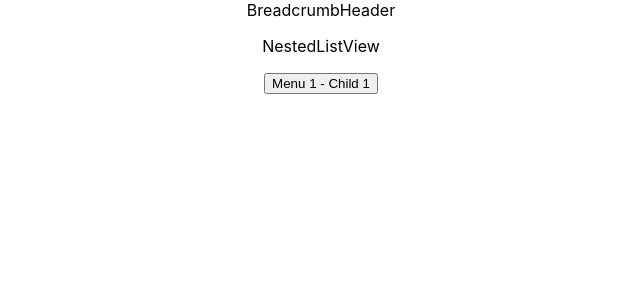
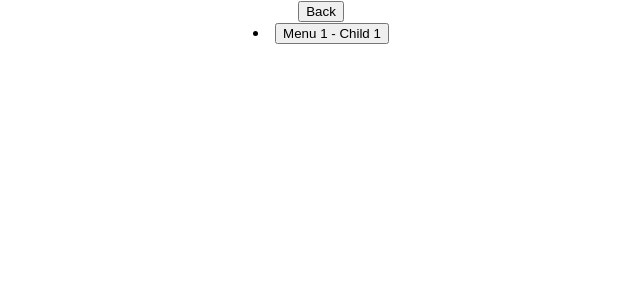
Before and after one commit to dashboardmikemagic/0002pt2nestedlist, a React (Create React App) app: page / in a window 1280 px wide. Both pictures are taken after a click on the button "Menu 1". Shown: the top 300 px of the page, without its empty margins (319-959 px from the left). Built offline with nearby package versions, Linux system fonts and the light colour scheme.

Commit message:
Handled plain children and added back button

```diff
--- a/src/App.js
+++ b/src/App.js
@@ -6,7 +6,7 @@ import BreadcrumbHeader from './components/BreadcrumbHeader';
 import { data } from './data';
 
 function App() {
-  const [breadcrumbs,setBreadcrumbs] = useState([])
+  const [breadcrumbs,setBreadcrumbs] = useState(['home'])
 
   const [currentView, setCurrentView] = useState('home')
 
@@ -18,6 +18,7 @@ function App() {
   }
 
   const handleGoBack = (id) =>{
+    console.log(`backid: ${id}`)
     let truncatedPath = [...breadcrumbs]
     truncatedPath.pop()
     setBreadcrumbs(truncatedPath)
@@ -27,7 +28,8 @@ function App() {
   const handleItemClick = (event) => {
     console.log('Handle Triggered')
     console.log(`event: ${event.target.id}`)
-    if(event.target.clicktype === 'backwards'){
+    console.log(`clicktype: ${event.target.className}`)
+    if(event.target.className === 'backwards-button'){
       handleGoBack(event.target.id)
     } else{
       handleGoForward(event.target.id)
--- a/src/components/BreadcrumbHeader.js
+++ b/src/components/BreadcrumbHeader.js
@@ -3,10 +3,8 @@ import React from 'react'
 export default function BreadcrumbHeader({handleItemClick,breadcrumbs}) {
   console.log(`breadcrumbs: ${breadcrumbs}`)
   return (
-    <div>BreadcrumbHeader
-      <React.Fragment>
-
-      </React.Fragment>
+    <div>
+      {breadcrumbs.length !== 1 ? <button onClick={handleItemClick} className='backwards-button' id={breadcrumbs[breadcrumbs.length-2]}>Back</button> : null }
     </div>
   )
 }
--- a/src/components/NestedListView.js
+++ b/src/components/NestedListView.js
@@ -4,13 +4,22 @@ export default function NestedListView({ handleItemClick, renderItems}) {
   console.log(`renderItems: ${renderItems}`)
   return (
     <div>
-      <p>NestedListView</p>
       {renderItems.map((item) => (
-        <button  key={item.menu['id']} clicktype='forwards' id={item.menu['id']} onClick={handleItemClick}>{item['text']}</button>
-      )
-      )
+        <li key={item['text']}>
+          {item.hasOwnProperty('menu') ? (
+            <button className='forwards-button' id={item.menu['id']} onClick={handleItemClick}>{item['text']}</button>
+          ) : (
+            <button
+              onClick={(e) => {
+              e.preventDefault()
+              window.location.href=item['link']}}
+              >
+              {item['text']}
+            </button>
+          )}
 
-      }
+        </li>
+      ))}
     </div>
 
   )
```
